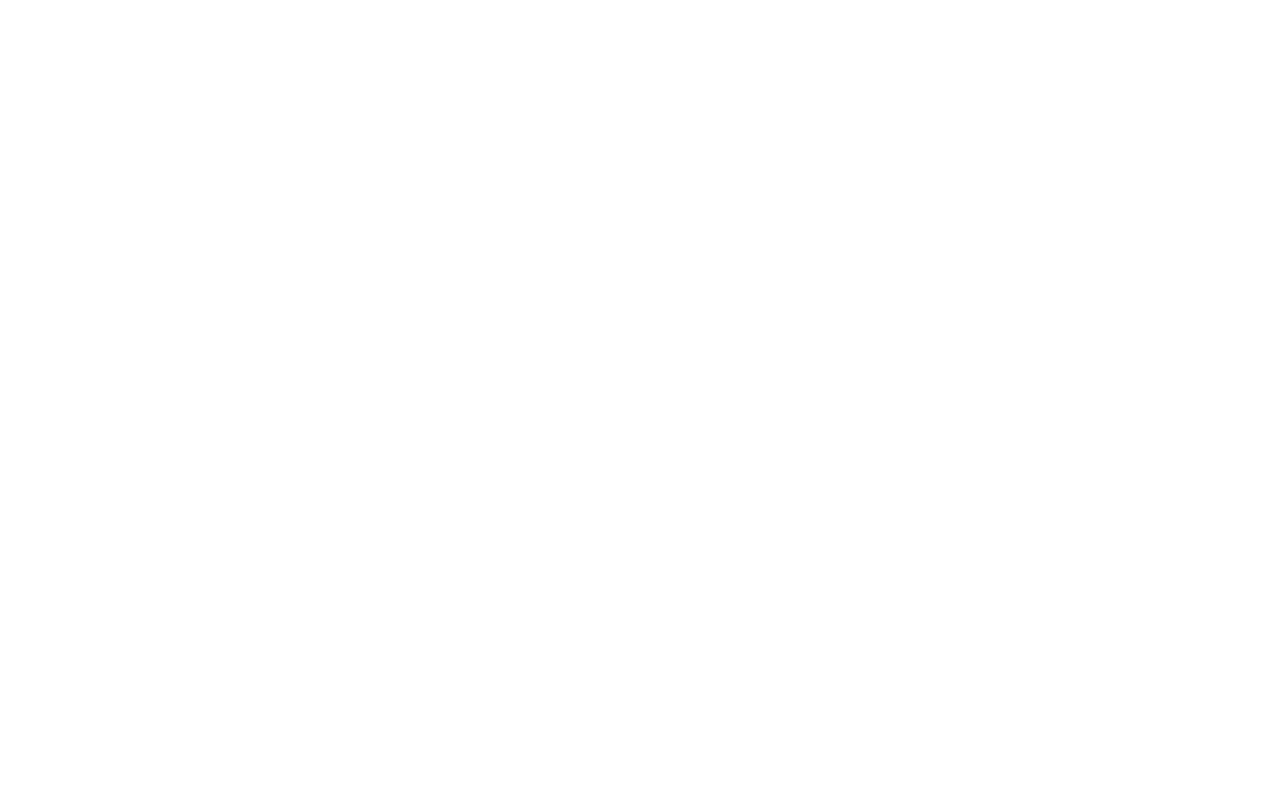
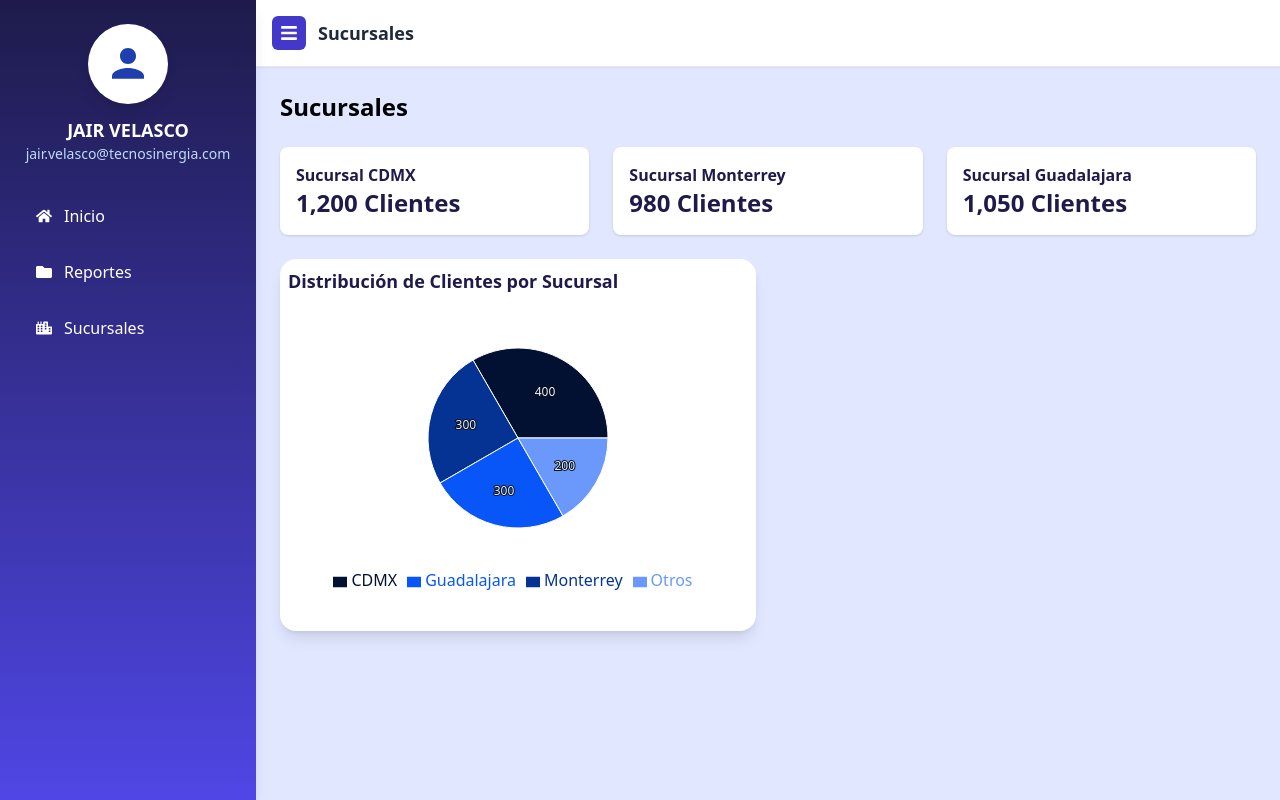
Before and after one commit to Velasco-Tecnosinergia/FrontEnd-Comex, a React (Vite) app in the folder login-app/: page /branches in a window 1280 px wide. Before the commit this address had no page. Built offline with nearby package versions, Linux system fonts and the light colour scheme.

Commit message:
feat(sucursales): add branches page with dedicated layout

```diff
--- a/login-app/src/App.tsx
+++ b/login-app/src/App.tsx
@@ -4,6 +4,7 @@
 import { BrowserRouter as Router, Routes, Route } from "react-router-dom";
 import LoginPage from "./pages/LoginPage";
 import DashboardPage from "./pages/DashboardPage";
+import BranchesPage from "./pages/BranchesPage"
 
 export default function App() {
   return (
@@ -11,6 +12,7 @@
       <Routes>
         <Route path="/" element={<LoginPage />} />
         <Route path="/dashboard" element={<DashboardPage />} />
+        <Route path="/branches" element={<BranchesPage />} />
       </Routes>
     </Router>
   );
--- a/login-app/src/components/Sidebar.tsx
+++ b/login-app/src/components/Sidebar.tsx
@@ -1,5 +1,7 @@
-import { FaHome, FaFolder, FaChartPie } from "react-icons/fa";
+// src/components/Sidebar.tsx
+import { FaHome, FaFolder, FaChartPie, FaCity } from "react-icons/fa";
 import React from "react";
+import { Link } from "react-router-dom"; // Importamos Link
 
 type SidebarProps = {
   className?: string; // el layout le inyecta posicionamiento/animación
@@ -13,7 +15,11 @@
       {/* Avatar */}
       <div className="flex flex-col items-center mb-8">
         <div className="w-20 h-20 rounded-full bg-white flex items-center justify-center shadow-lg mb-3">
-          <svg className="w-10 h-10 text-blue-800" fill="currentColor" viewBox="0 0 24 24">
+          <svg
+            className="w-10 h-10 text-blue-800"
+            fill="currentColor"
+            viewBox="0 0 24 24"
+          >
             <path
               fillRule="evenodd"
               d="M12 12c2.7 0 4.8-2.1 4.8-4.8S14.7 2.4 12 2.4 7.2 4.5 7.2 7.2 9.3 12 12 12zm0 2.4c-3.2 0-9.6 1.6-9.6 4.8v1.6h19.2v-1.6c0-3.2-6.4-4.8-9.6-4.8z"
@@ -22,20 +28,31 @@
           </svg>
         </div>
         <h2 className="text-lg font-bold">JAIR VELASCO</h2>
-        <p className="text-sm text-blue-200">jair.velasco@tecnosinergia.com</p>
+        <p className="text-sm text-blue-200">
+          jair.velasco@tecnosinergia.com
+        </p>
       </div>
 
       {/* Menu */}
       <nav className="space-y-4 w-full">
-        <a href="#" className="flex items-center gap-3 hover:bg-indigo-500 px-3 py-2 rounded-lg">
+        <Link
+          to="../dashboard"
+          className="flex items-center gap-3 hover:bg-indigo-500 px-3 py-2 rounded-lg"
+        >
           <FaHome /> <span>Inicio</span>
-        </a>
-        <a href="#" className="flex items-center gap-3 hover:bg-indigo-500 px-3 py-2 rounded-lg">
+        </Link>
+        <Link
+          to="../reportes"
+          className="flex items-center gap-3 hover:bg-indigo-500 px-3 py-2 rounded-lg"
+        >
           <FaFolder /> <span>Reportes</span>
-        </a>
-        <a href="#" className="flex items-center gap-3 hover:bg-indigo-500 px-3 py-2 rounded-lg">
-          <FaChartPie /> <span>Gráficas</span>
-        </a>
+        </Link>
+        <Link
+          to="../branches"
+          className="flex items-center gap-3 hover:bg-red-500 px-3 py-2 rounded-lg"
+        >
+          <FaCity /> <span>Sucursales</span>
+        </Link>
       </nav>
     </aside>
   );
--- /dev/null
+++ b/login-app/src/data/branchData.ts
@@ -0,0 +1,6 @@
+export const branchData = [
+  { name: "CDMX", value: 400 },
+  { name: "Monterrey", value: 300 },
+  { name: "Guadalajara", value: 300 },
+  { name: "Otros", value: 200 },
+];
--- /dev/null
+++ b/login-app/src/layouts/BranchesLaout.tsx
@@ -0,0 +1,45 @@
+import React, { useState } from "react";
+import { FaBars } from "react-icons/fa";
+import Sidebar from "../components/Sidebar";
+
+type BranchesLayoutProps = {
+  children: React.ReactNode;
+  title?: string;
+};
+
+export default function BranchesLayout({ children, title = "Sucursales" }: BranchesLayoutProps) {
+  const [isOpen, setIsOpen] = useState(true);
+
+  return (
+    <div className="min-h-screen bg-indigo-100">
+      {/* SIDEBAR (fixed) */}
+      <Sidebar
+        className={`fixed left-0 top-0 z-40 transition-transform duration-300 ${
+          isOpen ? "translate-x-0" : "-translate-x-64"
+        }`}
+      />
+
+      {/* CONTENIDO (empujado) */}
+      <div
+        className={`transition-all duration-300 ${isOpen ? "ml-64" : "ml-0"}`}
+      >
+        {/* Header simple con botón hamburguesa */}
+        <header className="sticky top-0 z-30 bg-white border-b shadow-sm">
+          <div className="flex items-center gap-3 p-4">
+            <button
+              onClick={() => setIsOpen(!isOpen)}
+              className="p-2 rounded-md bg-indigo-700 text-white hover:bg-indigo-900"
+              aria-label="Toggle sidebar"
+            >
+              <FaBars size={18} />
+            </button>
+            <h1 className="text-lg font-bold text-slate-800">{title}</h1>
+          </div>
+        </header>
+
+        {/* Main */}
+        <main className="p-6">{children}</main>
+      </div>
+    </div>
+  );
+}
--- /dev/null
+++ b/login-app/src/pages/BranchesPage.tsx
@@ -0,0 +1,25 @@
+import BranchesLayout from "../layouts/BranchesLaout";
+import Card from "../components/Card";
+import PieChartCard from "../components/PieChartCard";
+import { branchData } from "../data/branchData";
+
+export default function Branches() {
+  return (
+    <BranchesLayout>
+      {/* Título */}
+      <h1 className="text-2xl font-bold mb-6">Sucursales</h1>
+
+      {/* Cards de información rápida */}
+      <div className="grid grid-cols-1 md:grid-cols-3 gap-6 mb-6">
+        <Card title="Sucursal CDMX" value="1,200 Clientes" />
+        <Card title="Sucursal Monterrey" value="980 Clientes" />
+        <Card title="Sucursal Guadalajara" value="1,050 Clientes" />
+      </div>
+
+      {/* Gráfica de pastel */}
+      <div className="grid grid-cols-1 lg:grid-cols-2 gap-6">
+        <PieChartCard title="Distribución de Clientes por Sucursal" data={branchData} />
+      </div>
+    </BranchesLayout>
+  );
+}
```
